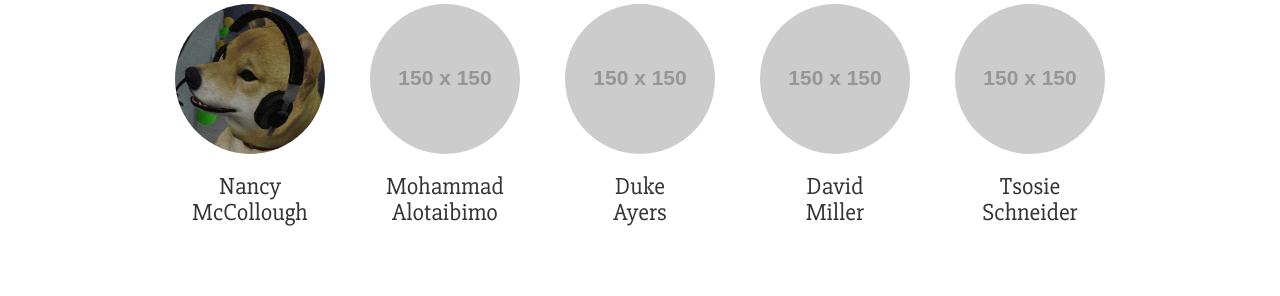
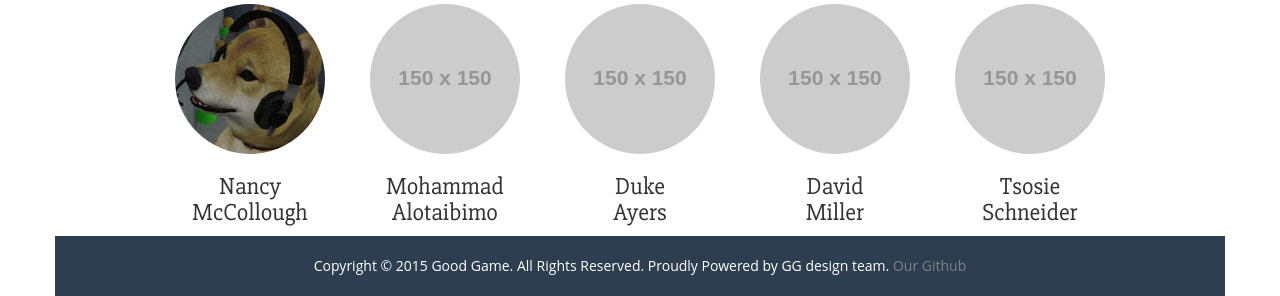
Before and after one commit to dukeayers/cs399_SocialMedia, a Django app: page /about/ in a window 1280 px wide. Shown: the part 855-1151 px from the top of the page. Before the commit the page ends 1081 px from the top, so only its background shows below. Run offline with Django 3.2, Linux system fonts and the light colour scheme; grey boxes labelled with a size stand in for pictures from a placeholder-image service; parts of the project's set-up code (start-up, migrations or seed data) failed here and were passed over; some libraries are stand-ins or nearby versions.

Commit message:
added footer, readme update

```diff
--- a/social/templates/base.html
+++ b/social/templates/base.html
@@ -63,6 +63,12 @@
 
 {% endblock %}
 </div>
+
+<div class="container">
+  <div class="row text-center footer container" style="background:#2c3e50; color:white;">
+     <p style="margin-top:20px; margin-bottom:20px; font-family: 'Open Sans', sans-serif !important; ">Copyright &copy; 2015 Good Game. All Rights Reserved. Proudly Powered by GG design team. <a href="https://github.com/dukeayers/cs399_SocialMedia" style="color: grey;">Our Github</a></p>
+  </div>
+</div>
 <script src="https://code.jquery.com/jquery-1.11.2.min.js"></script>
 <script src="https://maxcdn.bootstrapcdn.com/bootstrap/3.3.2/js/bootstrap.min.js"></script>
     <script>
```
Also changed, not shown: README.md, social/db.sqlite3.
